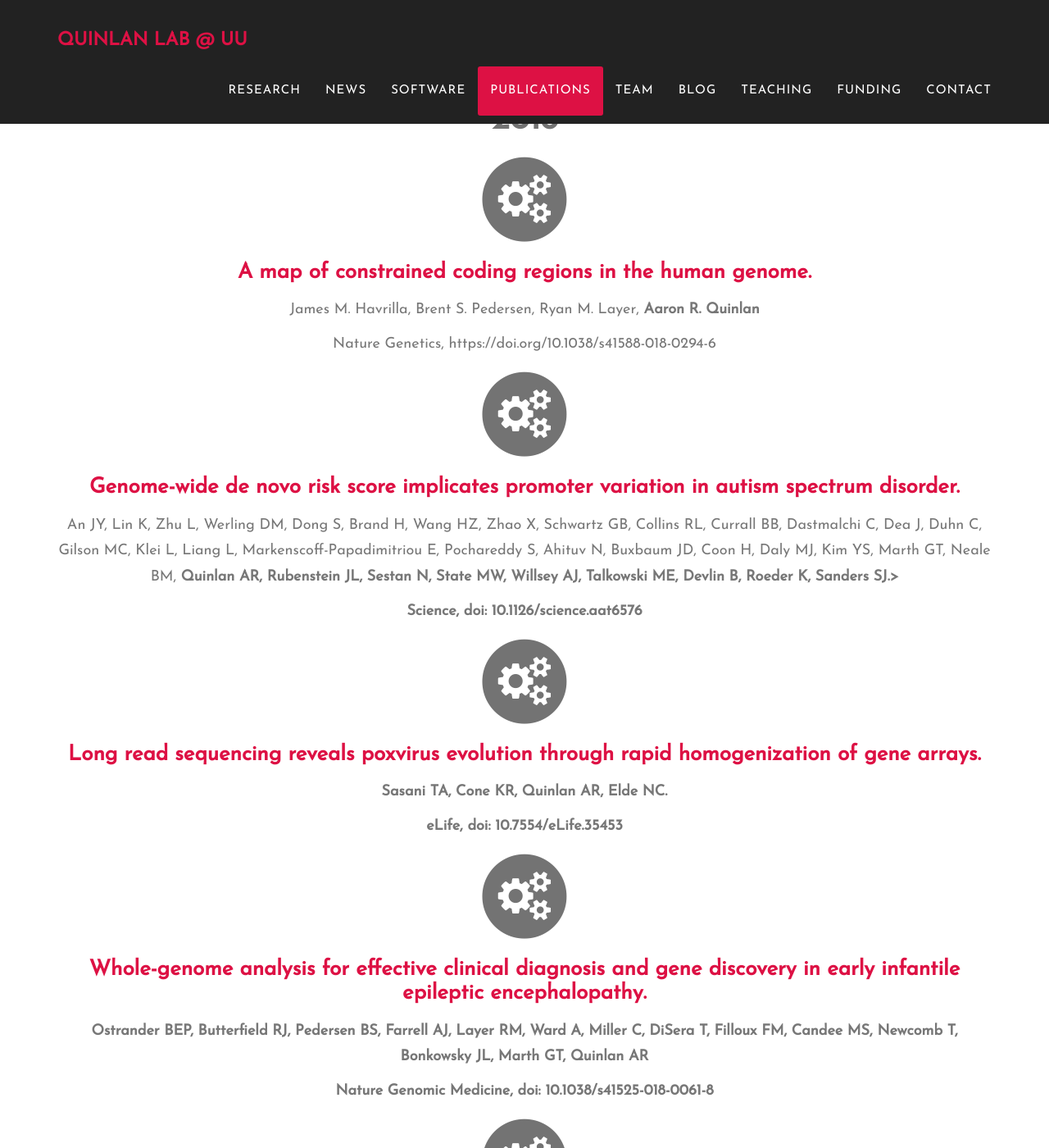
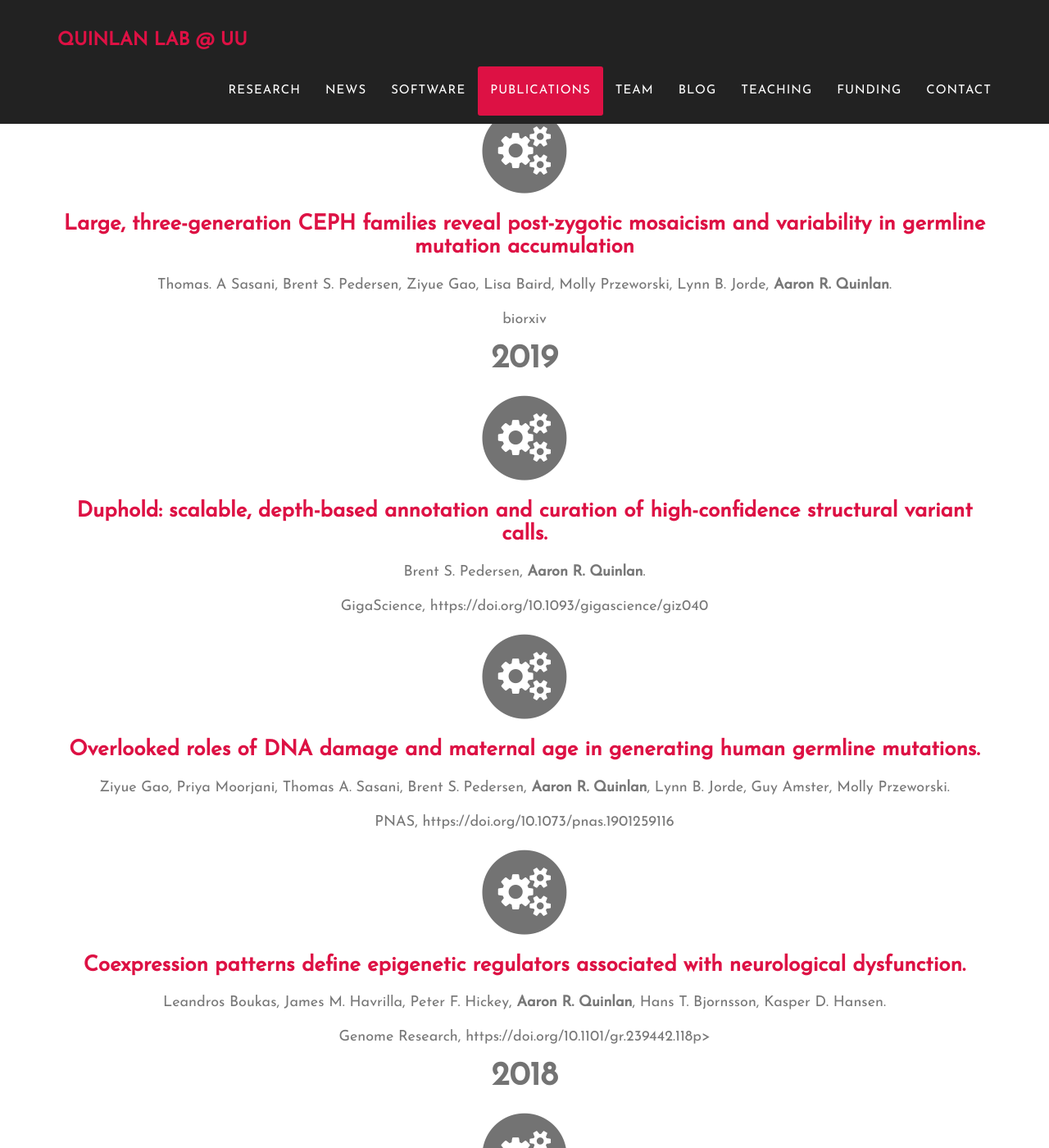
Before and after one commit to arq5x/arq5x.github.io, a Jekyll site: the page built from index.html, in a window 1280 px wide and 1400 px high, scrolled down 9507 px. Shown: the whole window at 82% size. Built offline with Jekyll 4.4.1, drawn with Linux system fonts in a browser that asks for light colours; some web fonts are replaced.

Commit message:
add new pubs and preprints.

```diff
--- a/_includes/publications.html
+++ b/_includes/publications.html
@@ -10,7 +10,55 @@
             <div class="row text-center">
             <h2 class="section-heading">Preprints</h2>
             </div>
+            <div class="row text-center">
+                <div class="col-md-12">
+                    <span class="fa-stack fa-4x">
+                        <i class="fa fa-circle fa-stack-2x text-secondary"></i>
+                        <i class="fa fa-gears fa-stack-1x fa-inverse"></i>
+                    </span>
+                    <h3 class="service-heading"><a href="https://www.biorxiv.org/content/10.1101/552117v1">Large, three-generation CEPH families reveal post-zygotic mosaicism and variability in germline mutation accumulation</a></h3>
+                    <p class="text-muted">Thomas. A Sasani, Brent S. Pedersen, Ziyue Gao, Lisa Baird, Molly Przeworski, Lynn B. Jorde, <strong>Aaron R. Quinlan</strong>.</p>
+                    <p class="text-muted">biorxiv
+                </div>
+            </div>
 
+<!-- 2019 -->
+            <div class="row text-center">
+            <h2 class="section-heading">2019</h2>
+            </div>
+            <div class="row text-center">
+                <div class="col-md-12">
+                    <span class="fa-stack fa-4x">
+                        <i class="fa fa-circle fa-stack-2x text-secondary"></i>
+                        <i class="fa fa-gears fa-stack-1x fa-inverse"></i>
+                    </span>
+                    <h3 class="service-heading"><a href="https://academic.oup.com/gigascience/article/8/4/giz040/5477467">Duphold: scalable, depth-based annotation and curation of high-confidence structural variant calls.</a></h3>
+                    <p class="text-muted">Brent S. Pedersen, <strong>Aaron R. Quinlan</strong>.</p>
+                    <p class="text-muted">GigaScience, https://doi.org/10.1093/gigascience/giz040
+                </div>
+            </div>
+            <div class="row text-center">
+                <div class="col-md-12">
+                    <span class="fa-stack fa-4x">
+                        <i class="fa fa-circle fa-stack-2x text-secondary"></i>
+                        <i class="fa fa-gears fa-stack-1x fa-inverse"></i>
+                    </span>
+                    <h3 class="service-heading"><a href="https://www.pnas.org/content/early/2019/04/23/1901259116">Overlooked roles of DNA damage and maternal age in generating human germline mutations.</a></h3>
+                    <p class="text-muted">Ziyue Gao, Priya Moorjani, Thomas A. Sasani, Brent S. Pedersen, <strong>Aaron R. Quinlan</strong>, Lynn B. Jorde, Guy Amster, Molly Przeworski.</p>
+                    <p class="text-muted">PNAS, https://doi.org/10.1073/pnas.1901259116
+                </div>
+            </div>
+            <div class="row text-center">
+                <div class="col-md-12">
+                    <span class="fa-stack fa-4x">
+                        <i class="fa fa-circle fa-stack-2x text-secondary"></i>
+                        <i class="fa fa-gears fa-stack-1x fa-inverse"></i>
+                    </span>
+                    <h3 class="service-heading"><a href="https://genome.cshlp.org/content/29/4/532.long">Coexpression patterns define epigenetic regulators associated with neurological dysfunction.</a></h3>
+                    <p class="text-muted">Leandros Boukas, James M. Havrilla, Peter F. Hickey, <strong>Aaron R. Quinlan</strong>, Hans T. Bjornsson, Kasper D. Hansen.</p>
+                    <p class="text-muted">Genome Research, https://doi.org/10.1101/gr.239442.118p>
+                </div>
+            </div>
 <!-- 2018 -->
             <div class="row text-center">
             <h2 class="section-heading">2018</h2>
```
